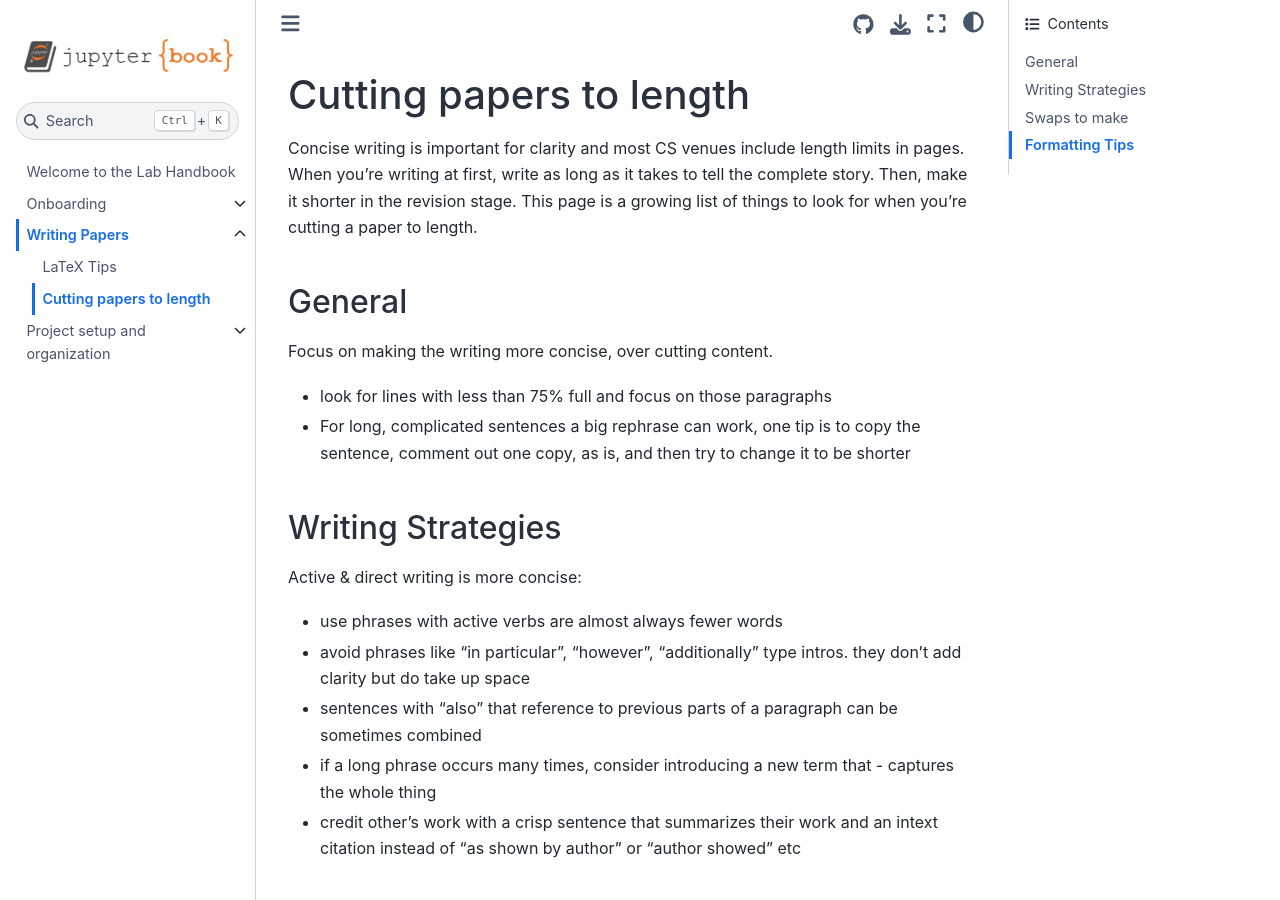
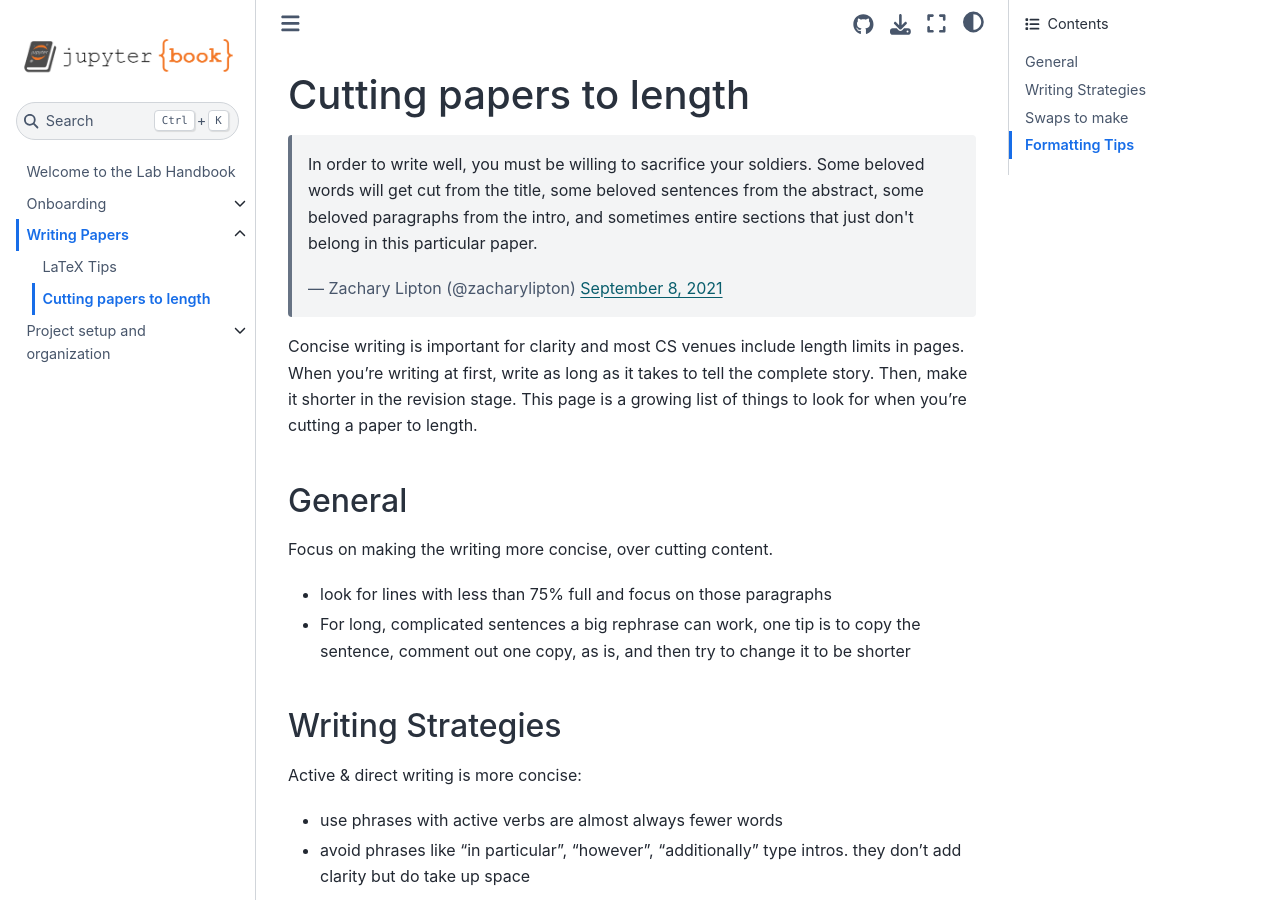
Before and after one commit to ml4sts/handbook, a Jupyter Book: the page built from writing/cutting.md, in a window 1280 px wide and 900 px high. Built offline with Jupyter Book 1.0.4 settings and Sphinx 7.4.7 and the Sphinx Book theme 1.1.4, drawn with Linux system fonts in a browser that asks for light colours; pages that are not in the unit, such as notebooks, are missing from menus; comment, search, counter and statistics services are not loaded.

Commit message:
Update cutting.md

```diff
--- a/writing/cutting.md
+++ b/writing/cutting.md
@@ -1,5 +1,6 @@
 # Cutting papers to length
 
+<blockquote class="twitter-tweet"><p lang="en" dir="ltr">In order to write well, you must be willing to sacrifice your soldiers. Some beloved words will get cut from the title, some beloved sentences from the abstract, some beloved paragraphs from the intro, and sometimes entire sections that just don&#39;t belong in this particular paper.</p>&mdash; Zachary Lipton (@zacharylipton) <a href="https://twitter.com/zacharylipton/status/1435617080179560449?ref_src=twsrc%5Etfw">September 8, 2021</a></blockquote> <script async src="https://platform.twitter.com/widgets.js" charset="utf-8"></script>
 
 Concise writing is important for clarity and most CS venues include length limits in pages. When you're writing at first, write as long as it takes to tell the complete story. Then, make it shorter in the revision stage.  This page is a growing list of things to look for when you're cutting a paper to length.
 
```
